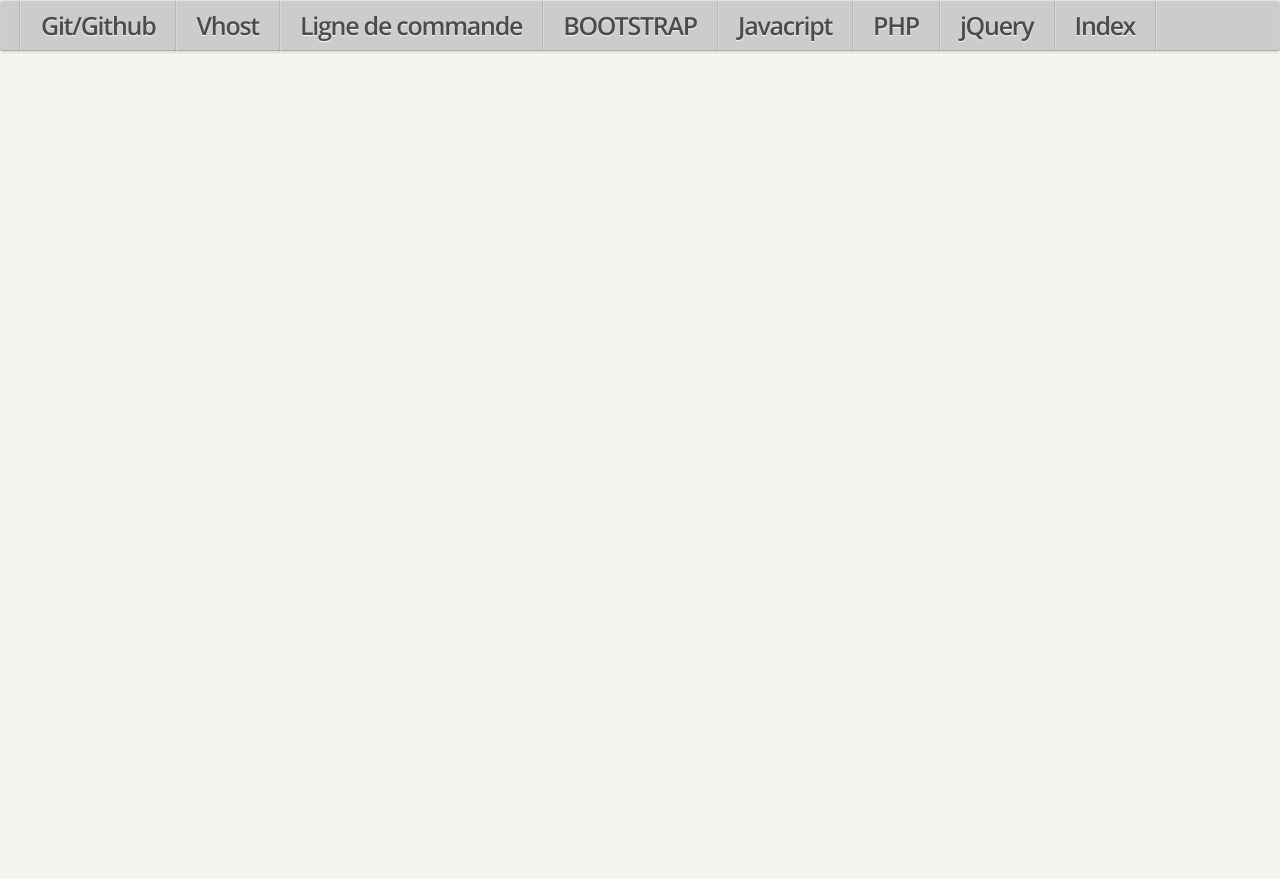
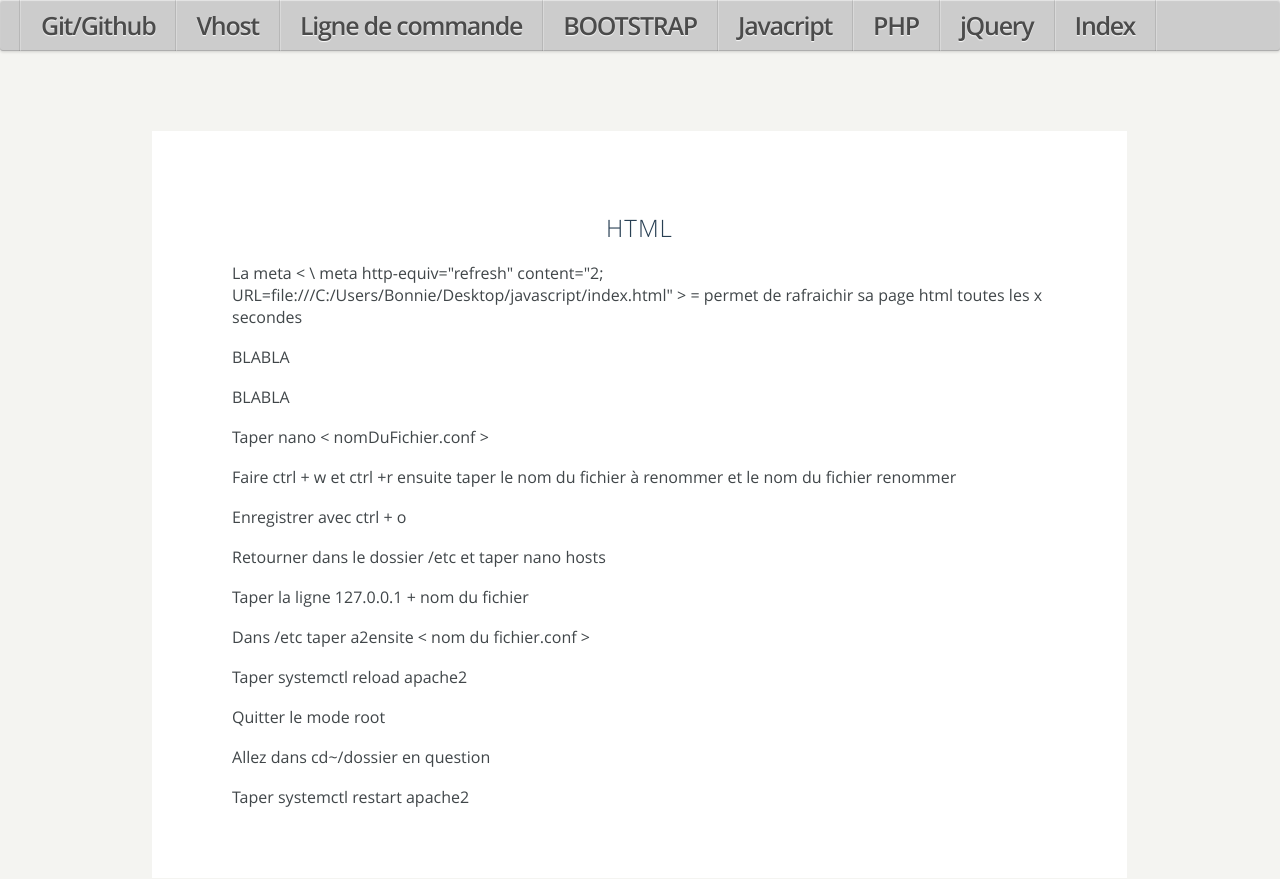
Before and after one commit to AnthonyBouillon/Mementos, a plain HTML site: page index.html in a window 1280 px wide. Before the commit the page ends 800 px from the top, so only its background shows below. Drawn offline with Linux system fonts and the light colour scheme.

Commit message:
Ajout d'astuce

```diff
--- a/index.html
+++ b/index.html
@@ -55,5 +55,25 @@
       </li>
       <li><a href="index.html">Index</a></li>
   </div>
+      <section>
+    <article>
+      <div class="article-content">
+        <h2 id="title-github1">HTML</h2>
+        <p>La meta < \ meta http-equiv="refresh" content="2; URL=file:///C:/Users/Bonnie/Desktop/javascript/index.html" > = permet de rafraichir sa page html toutes les x secondes</p>
+        <p>BLABLA</p>
+        <p>BLABLA</p>
+        <p>Taper nano < nomDuFichier.conf ></p>
+        <p>Faire ctrl + w et ctrl +r ensuite taper le nom du fichier à renommer et le nom du fichier renommer</p>
+        <p>Enregistrer avec ctrl + o</p>
+        <p>Retourner dans le dossier /etc et taper nano hosts</p>
+        <p>Taper la ligne 127.0.0.1 + nom du fichier</p>
+        <p>Dans /etc taper a2ensite < nom du fichier.conf ></p>
+        <p>Taper systemctl reload apache2</p>
+        <p>Quitter le mode root</p>
+        <p>Allez dans cd~/dossier en question</p>
+        <p>Taper systemctl restart apache2</p>
+      </div>
+    </article>
+  </section>
 </body>
 </html>
```
Also changed, not shown: bootstrap/bootstrap_astuce.html (+2 -0 lines).
